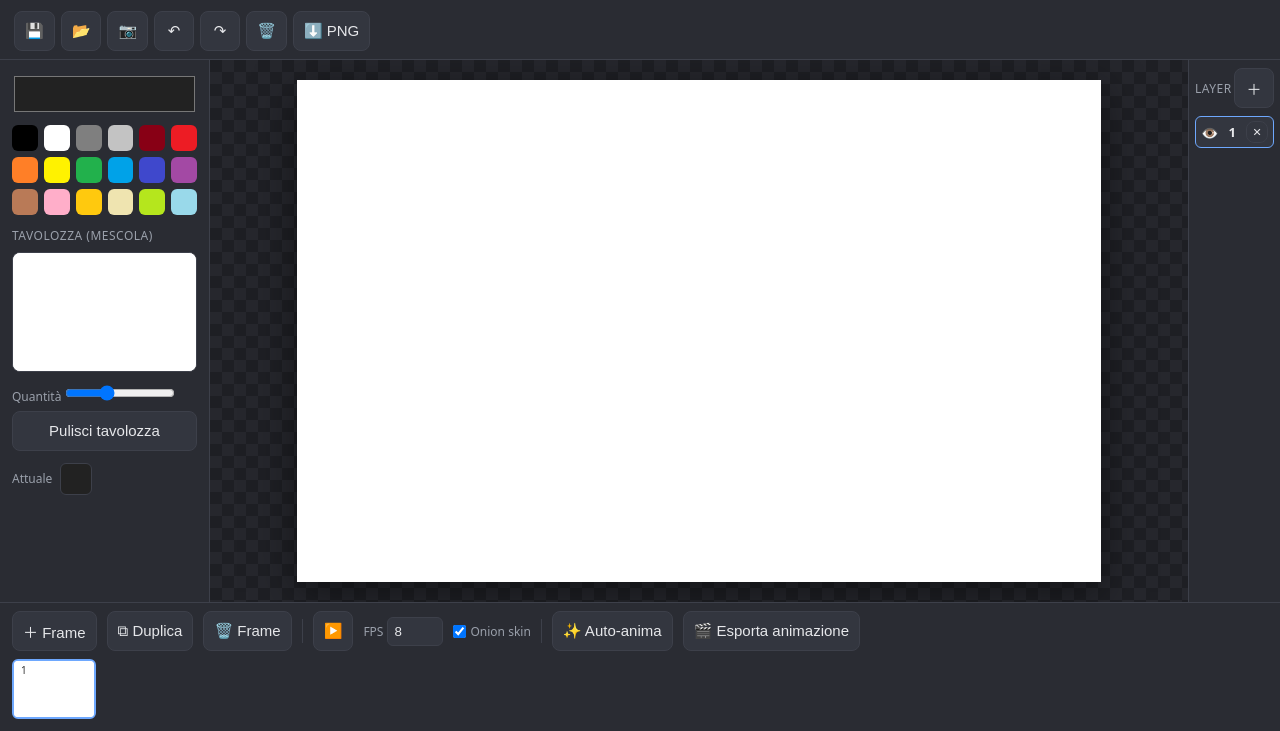
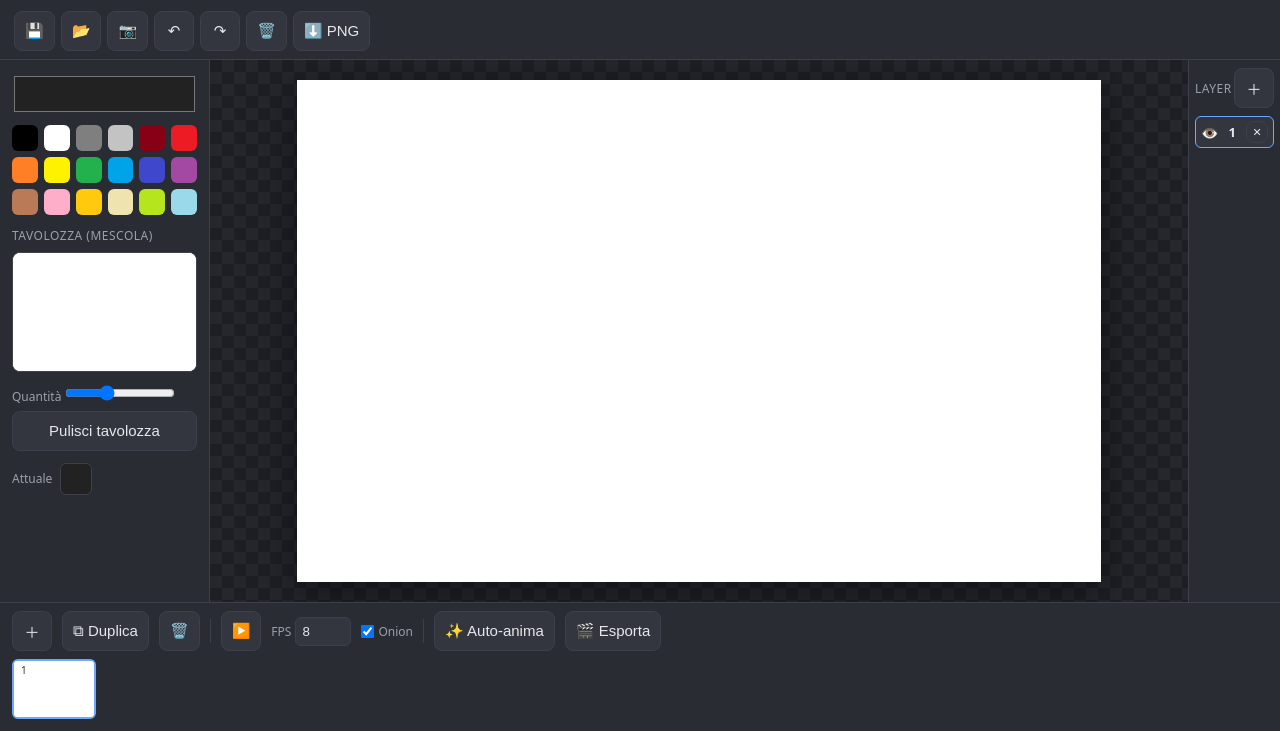
Before and after one commit to framifer/CrudoDesign, a website with bundled scripts: page index.html in a window 1280 px wide. Shown: the part 69-800 px from the top of the page. Built offline with nearby package versions, Linux system fonts and the light colour scheme.

Commit message:
Shorten button labels in timeline controls

```diff
--- a/index.html
+++ b/index.html
@@ -276,20 +276,20 @@
     <footer id="timeline">
       <div id="timelineBody">
         <div class="timeline-controls">
-          <button id="addFrame" title="Nuovo frame">＋ Frame</button>
+          <button id="addFrame" title="Nuovo frame">＋</button>
           <button id="dupFrame" title="Duplica frame">⧉ Duplica</button>
-          <button id="delFrame" title="Elimina frame">🗑️ Frame</button>
+          <button id="delFrame" title="Elimina frame">🗑️</button>
           <span class="divider"></span>
           <button id="playBtn" title="Play/Pausa">▶️</button>
           <label>FPS
             <input type="number" id="fps" min="1" max="30" value="8" />
           </label>
           <label class="checkbox onion">
-            <input type="checkbox" id="onionSkin" checked /> Onion skin
+            <input type="checkbox" id="onionSkin" checked /> Onion
           </label>
           <span class="divider"></span>
           <button id="autoAnimBtn" title="Genera automaticamente frame animati">✨ Auto-anima</button>
-          <button id="exportVideoBtn" title="Esporta l'animazione (video, GIF o progetto)">🎬 Esporta animazione</button>
+          <button id="exportVideoBtn" title="Esporta l'animazione (video, GIF o progetto)">🎬 Esporta</button>
           <span id="exportStatus" class="export-status"></span>
         </div>
         <div id="frameList" class="frame-list"></div>
```
